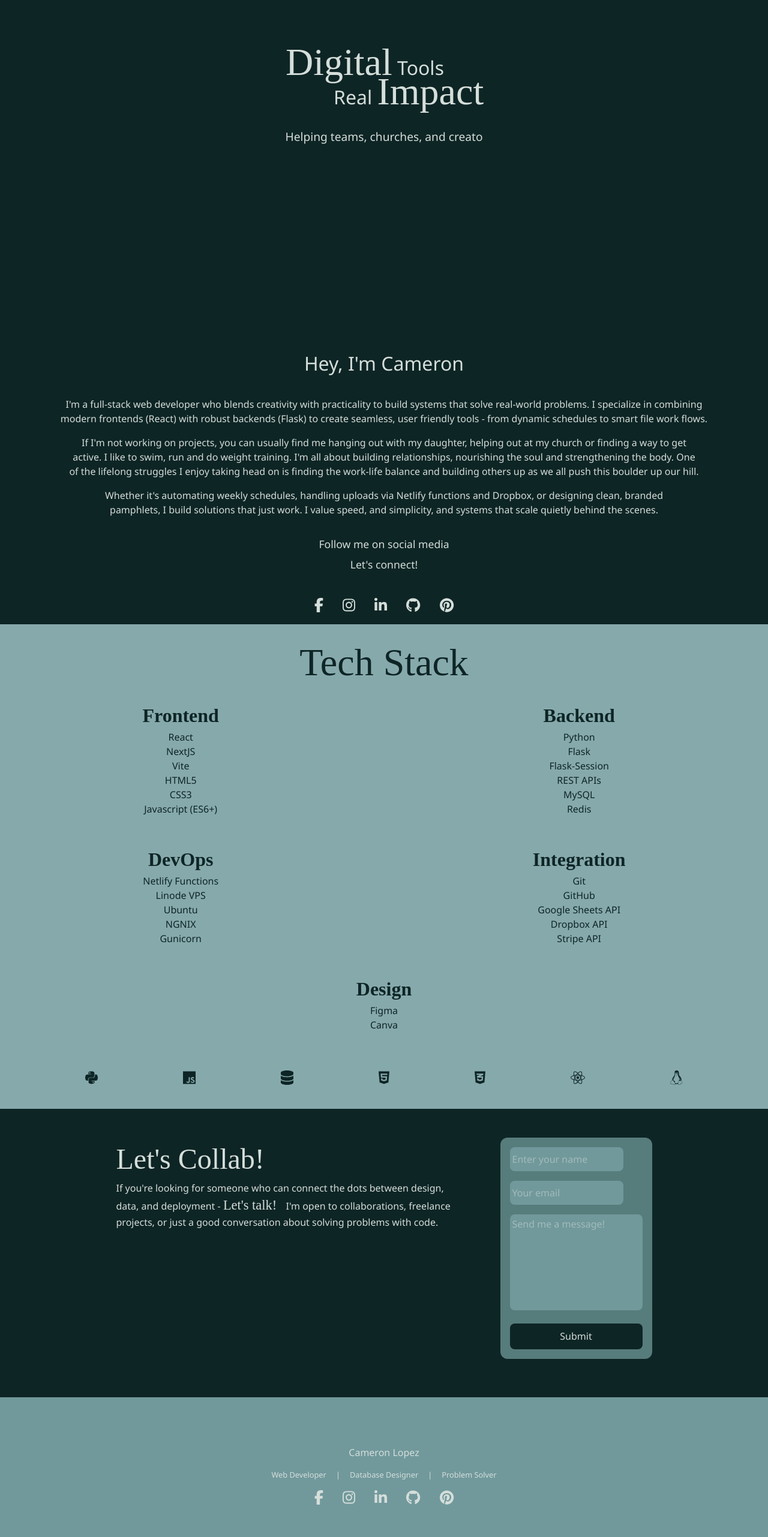
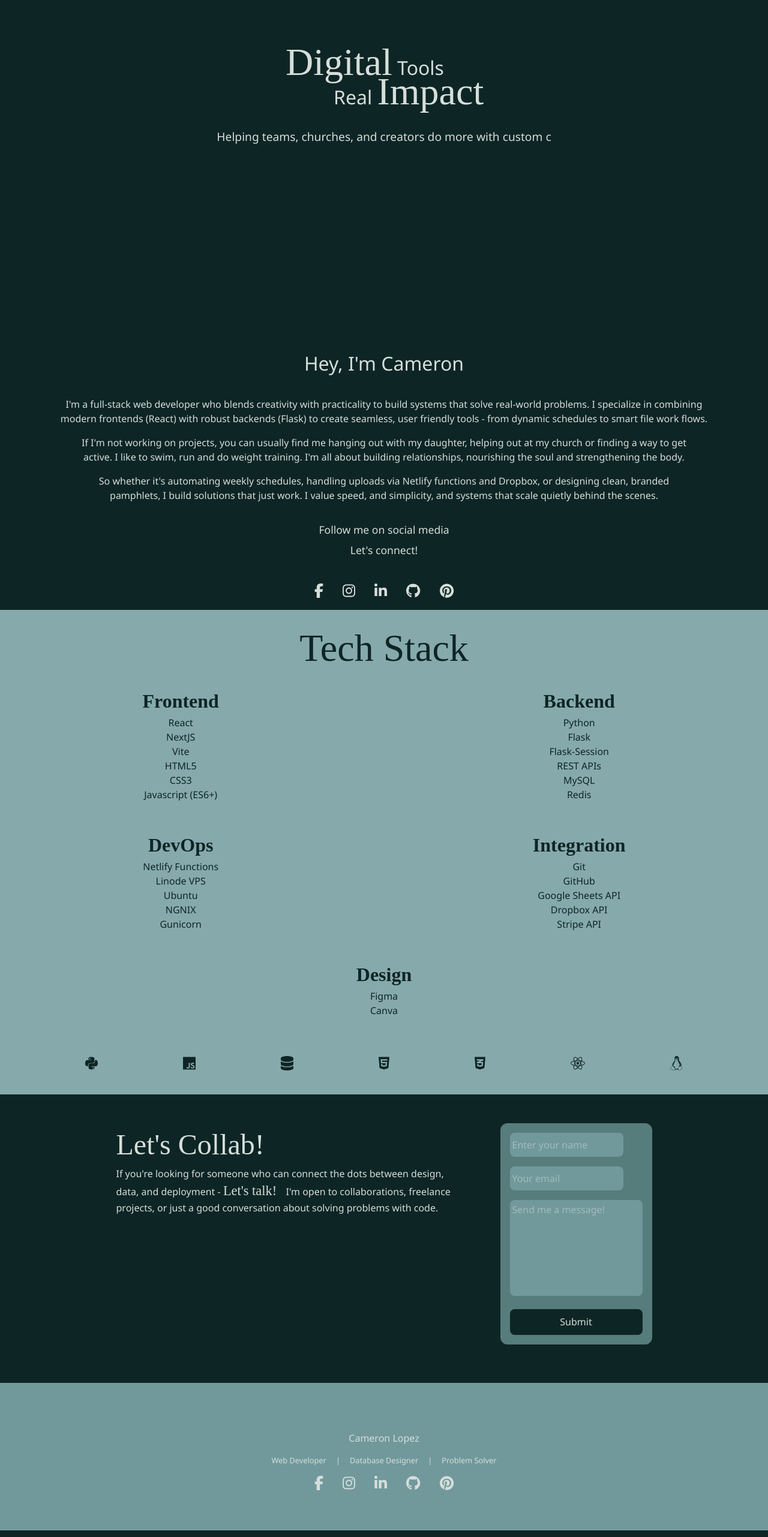
Before and after one commit to lob0scuro/cameron, a Next.js app: page / in a window 1280 px wide. Shown: the part 234-2797 px from the top of the page at 60% size. Built offline with nearby package versions, Linux system fonts and the light colour scheme; a web font is replaced by a local one.

Commit message:
updating some UI

```diff
--- a/src/components/About.js
+++ b/src/components/About.js
@@ -19,12 +19,10 @@ const About = () => {
           out with my daughter, helping out at my church or finding a way to get
           active. I like to swim, run and do weight training. I&apos;m all about
           building relationships, nourishing the soul and strengthening the
-          body. One of the lifelong struggles I enjoy taking head on is finding
-          the work-life balance and building others up as we all push this
-          boulder up our hill.
+          body.
         </p>
         <p>
-          Whether it&apos;s automating weekly schedules, handling uploads via
+          So whether it&apos;s automating weekly schedules, handling uploads via
           Netlify functions and Dropbox, or designing clean, branded pamphlets,
           I build solutions that just work. I value speed, and simplicity, and
           systems that scale quietly behind the scenes.
--- a/src/components/Greeting.js
+++ b/src/components/Greeting.js
@@ -27,7 +27,7 @@ const Greeting = () => {
         <Typewriter
           text="Helping teams, churches, and creators do more with custom code."
           speed={50}
-          delay={4200}
+          delay={3000}
         />
       </div>
       <div className={styles.buttonBlock}>
--- a/src/components/styles/Footer.module.css
+++ b/src/components/styles/Footer.module.css
@@ -7,7 +7,7 @@ footer.footer {
   padding: 1rem;
   background-color: var(--secondary);
   margin-top: 1rem;
-  padding: 5rem 0 4rem 0;
+  padding: 5rem 0.6rem 4rem 0.6rem;
 }
 
 footer.footer .roles {
--- a/src/components/styles/Greeting.module.css
+++ b/src/components/styles/Greeting.module.css
@@ -7,11 +7,11 @@
 
 h2.tools {
   transform: translateX(-2rem);
-  animation: slide-in 3.4s ease-in-out;
+  animation: slide-in 2.8s ease-in-out;
 }
 h2.impact {
   transform: translateX(3rem);
-  animation: fade-in 4s ease-in;
+  animation: fade-in 3s ease-in;
 }
 
 .affectBlock h2 span {
@@ -32,7 +32,7 @@ h2.impact {
   display: flex;
   flex-direction: column;
   gap: 0.5rem;
-  animation: fade-in 8.8s ease-in-out;
+  animation: fade-in 7s ease-in-out;
 }
 
 @keyframes slide-in {
--- a/src/components/styles/Navbar.module.css
+++ b/src/components/styles/Navbar.module.css
@@ -8,7 +8,7 @@
 
 h1.myName {
   font-size: 2rem;
-  animation: logo 10s ease-in-out;
+  animation: logo 8s ease-in-out;
   position: absolute;
 }
 
```
